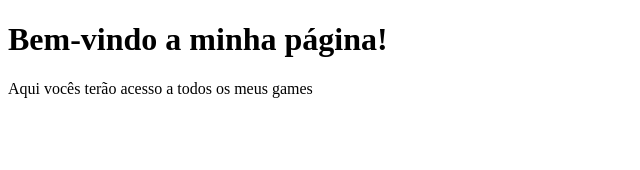
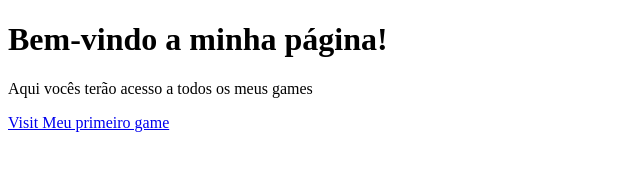
Before and after one commit to alegna-m/alegna-m.github.io, a plain HTML site: page index.html in a window 1280 px wide. Shown: the whole page, without its empty margins (0-640 px from the left). Drawn offline with Linux system fonts and the light colour scheme.

Commit message:
Update index.html

```diff
--- a/index.html
+++ b/index.html
@@ -7,6 +7,6 @@
 
       <h1>Bem-vindo a minha página!</h1>
       <p>Aqui vocês terão acesso a todos os meus games</p>
-
+      <a href= "https://alegna-m.github.io/salvandoafloresta/">Visit Meu primeiro game</a>
 </body>
 </html>
```
